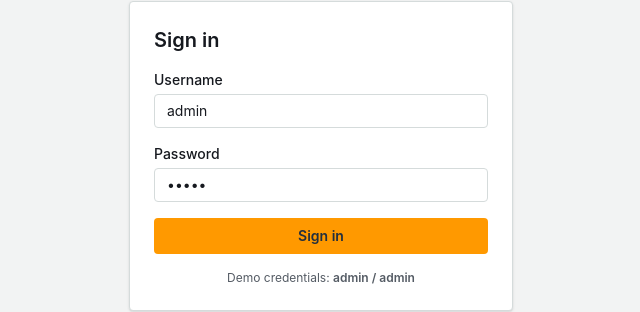
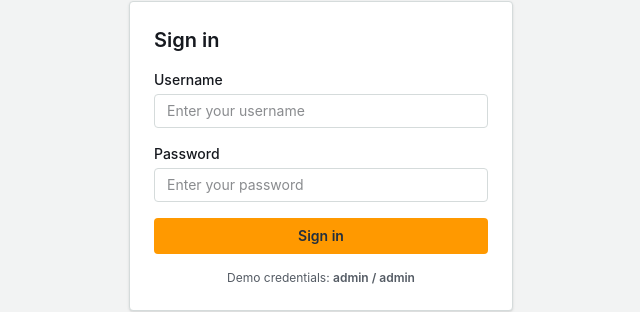
Before and after one commit to architaagr25/AWS-Route53-Clone, a Next.js app in the folder frontend/: page /login in a window 1280 px wide. Shown: the part 155-467 px from the top of the page, without its empty margins (319-959 px from the left). Built offline with nearby package versions, Linux system fonts and the light colour scheme; no server answers.

Commit message:
refactor: empty login fields with demo-credentials hint

```diff
--- a/frontend/src/app/login/page.tsx
+++ b/frontend/src/app/login/page.tsx
@@ -14,8 +14,8 @@ export default function LoginPage() {
   const { user, loading, login } = useAuth();
   const router = useRouter();
 
-  const [username, setUsername] = useState("admin");
-  const [password, setPassword] = useState("admin");
+  const [username, setUsername] = useState("");
+  const [password, setPassword] = useState("");
   const [error, setError] = useState("");
   const [submitting, setSubmitting] = useState(false);
 
@@ -74,6 +74,8 @@ export default function LoginPage() {
               onChange={(e) => setUsername(e.target.value)}
               className="w-full rounded border border-aws-border px-3 py-1.5 text-sm focus:border-aws-link focus:outline-none"
               autoComplete="username"
+              placeholder="Enter your username"
+              required
             />
           </div>
           <div>
@@ -86,6 +88,8 @@ export default function LoginPage() {
               onChange={(e) => setPassword(e.target.value)}
               className="w-full rounded border border-aws-border px-3 py-1.5 text-sm focus:border-aws-link focus:outline-none"
               autoComplete="current-password"
+              placeholder="Enter your password"
+              required
             />
           </div>
           <button
```
